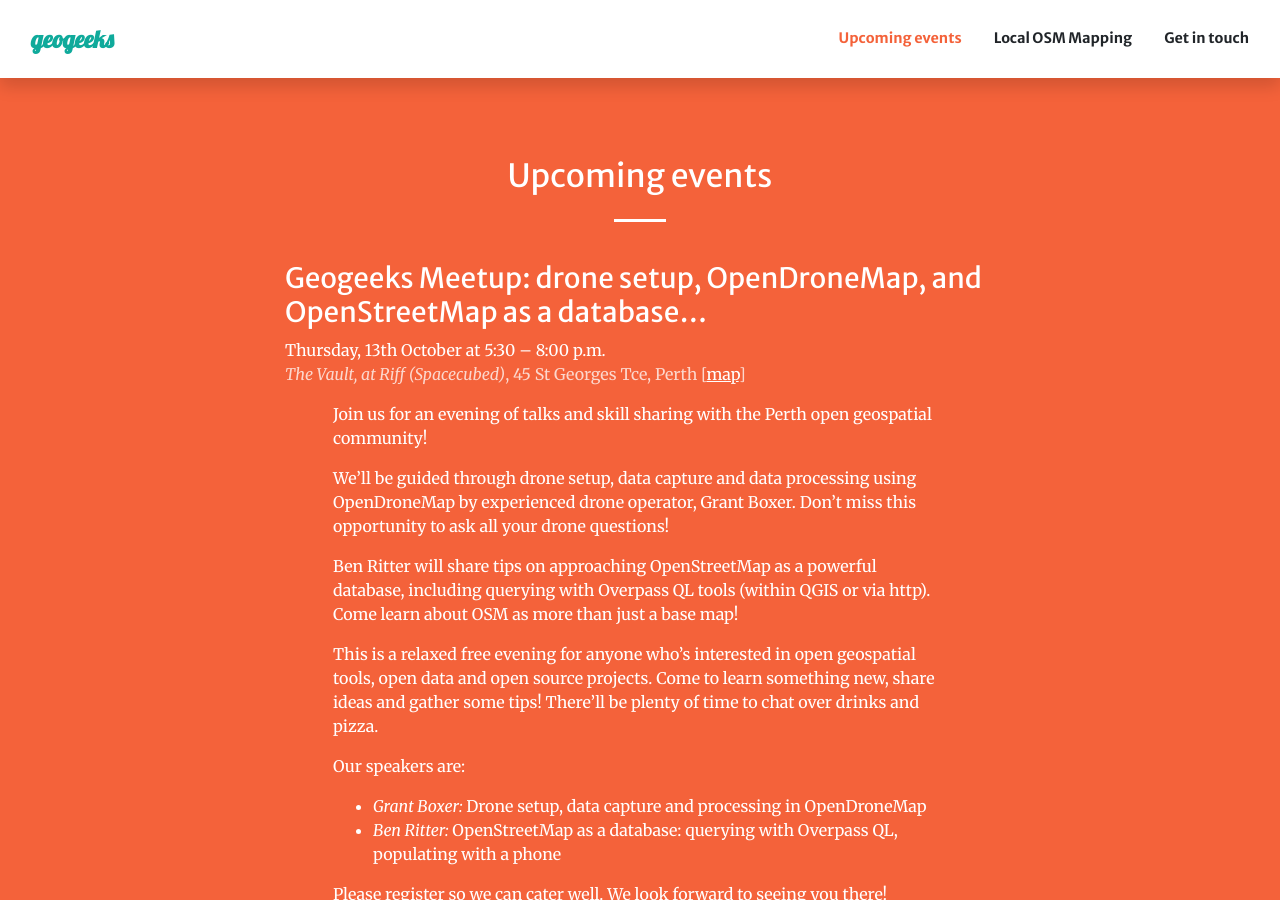
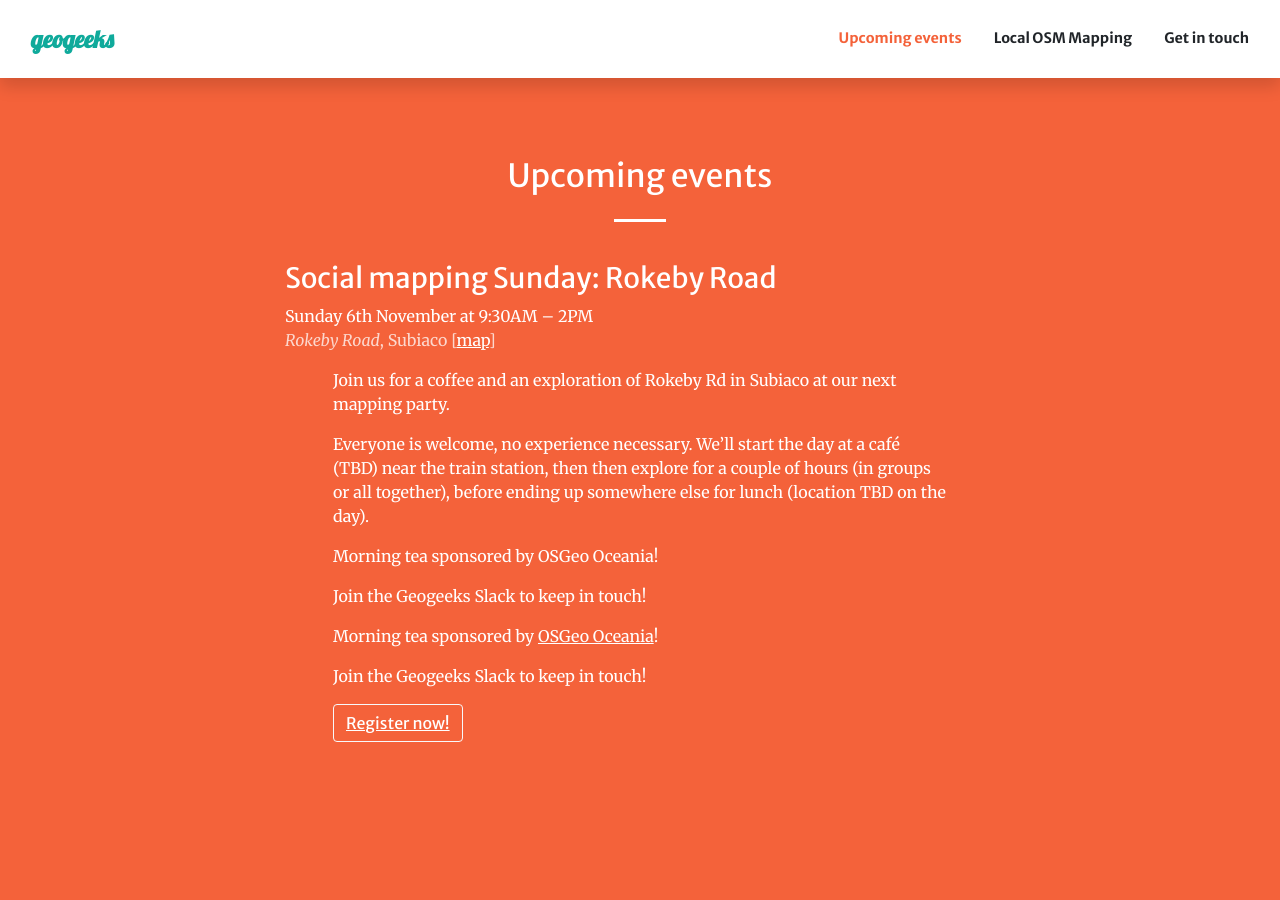
Before and after one commit to geogeeks-au/geogeeks-au.github.io, a Jekyll site: the page built from index.html, in a window 1280 px wide and 900 px high, scrolled down 871 px. Built offline with Jekyll 4.4.1, drawn with Linux system fonts in a browser that asks for light colours; comment, search, counter and statistics services are not loaded; some of the changed text lies outside the part shown.

Commit message:
Add next OSM meetup date (Rokeby Road)

```diff
--- a/_data/events.yml
+++ b/_data/events.yml
@@ -180,6 +180,31 @@
         address: 45 St Georges Tce, Perth
         map: https://www.openstreetmap.org/node/6829139688
     url: https://events.humanitix.com/geogeeks-meetup-drones-opendronemap-openstreetmap-as-database
+    published: false
+
+  - name: "Social mapping Sunday: Rokeby Road"
+    date: "Sunday 6th November"
+    time: 9:30AM – 2PM
+    description: |
+      Join us for a coffee and an exploration of Rokeby Rd in Subiaco at our next mapping party.
+
+      Everyone is welcome, no experience necessary.
+      We'll start the day at a café (TBD) near the train station,
+      then then explore for a couple of hours (in groups or all together),
+      before ending up somewhere else for lunch (location TBD on the day).
+
+      Morning tea sponsored by OSGeo Oceania!
+
+      Join the Geogeeks Slack to keep in touch!
+
+      Morning tea sponsored by [OSGeo Oceania](https://osgeo-oceania.org/)!
+
+      Join the Geogeeks Slack to keep in touch!
+    location:
+        name: Rokeby Road
+        address: Subiaco
+        map: https://www.openstreetmap.org/?mlat=-31.94483&mlon=115.82405#map=19/-31.94483/115.82405
+    url: https://osmcal.org/event/1668/
     published: true
 
 #  - name:
```
